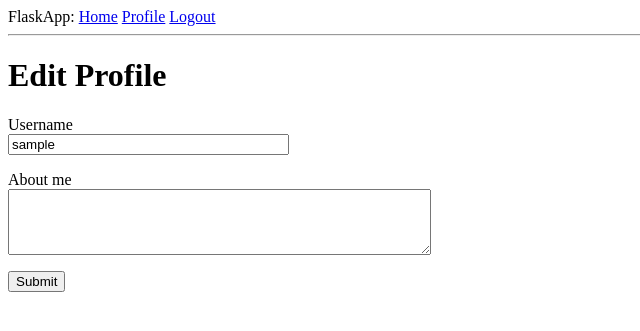
After one commit to damiraminov1/FlaskLearning, a Flask app: page /edit_profile in a window 1280 px wide. The commit adds this page. Shown: the top 331 px of the page, without its empty margins (0-640 px from the left). Run offline with Flask 2, Linux system fonts and the light colour scheme; the visitor is signed in with stand-in values (Sample User, id 1); data comes from the database, SQL or seed files in the repository; both versions use the stored data as it was after the commit.

Commit message:
lesson 6

```diff
--- a/app/forms.py
+++ b/app/forms.py
@@ -2,6 +2,8 @@ from flask_wtf import FlaskForm
 from wtforms import StringField, PasswordField, BooleanField, SubmitField
 from wtforms.validators import ValidationError, DataRequired, Email, EqualTo
 from app.models import User
+from wtforms import StringField, TextAreaField, SubmitField
+from wtforms.validators import DataRequired, Length
 
 
 class LoginForm(FlaskForm):
@@ -27,3 +29,9 @@ class RegistrationForm(FlaskForm):
         user = User.query.filter_by(email=email.data).first()
         if user is not None:
             raise ValidationError('Please use a different email address.')
+
+
+class EditProfileForm(FlaskForm):
+    username = StringField('Username', validators=[DataRequired()])
+    about_me = TextAreaField('About me', validators=[Length(min=0, max=140)])
+    submit = SubmitField('Submit')
--- a/app/models.py
+++ b/app/models.py
@@ -3,6 +3,7 @@ from app import db
 from werkzeug.security import generate_password_hash, check_password_hash
 from flask_login import UserMixin
 from app import login
+from hashlib import md5
 
 
 class User(UserMixin, db.Model):
@@ -11,12 +12,18 @@ class User(UserMixin, db.Model):
     email = db.Column(db.String(120), index=True, unique=True)
     password_hash = db.Column(db.String(128))
     posts = db.relationship('Post', backref='author', lazy='dynamic')
+    about_me = db.Column(db.String(140))
+    last_seen = db.Column(db.DateTime, default=datetime.utcnow)
 
     def set_password(self, password):
         self.password_hash = generate_password_hash(password)
 
     def check_password(self, password):
         return check_password_hash(self.password_hash, password)
+
+    def avatar(self, size):
+        digest = md5(self.email.lower().encode('utf-8')).hexdigest()
+        return 'https://www.gravatar.com/avatar/{}?d=identicon&s={}'.format(digest, size)
 
     def __repr__(self):
         return '<User {}>'.format(self.username)
--- a/app/routes.py
+++ b/app/routes.py
@@ -10,6 +10,8 @@ from flask import request
 from werkzeug.urls import url_parse
 from app import db
 from app.forms import RegistrationForm
+from datetime import datetime
+from app.forms import EditProfileForm
 
 
 @app.route('/')
@@ -70,3 +72,37 @@ def register():
         flash('Congratulations, you are now a registered user!')
         return redirect(url_for('login'))
     return render_template('register.html', title='Register', form=form)
+
+
+@app.route('/user/<username>')
+@login_required
+def user(username):
+    user = User.query.filter_by(username=username).first_or_404()
+    posts = [
+        {'author': user, 'body': 'Test post #1'},
+        {'author': user, 'body': 'Test post #1'}
+    ]
+    return render_template('user.html', user=user, posts=posts)
+
+
+@app.before_request
+def before_request():
+    if current_user.is_authenticated:
+        current_user.last_seen = datetime.utcnow()
+        db.session.commit()
+
+
+@app.route('/edit_profile', methods=['GET', 'POST'])
+@login_required
+def edit_profile():
+    form = EditProfileForm()
+    if form.validate_on_submit():
+        current_user.username = form.username.data
+        current_user.about_me = form.about_me.data
+        db.session.commit()
+        flash('You changes have been saved.')
+        return redirect(url_for('edit_profile'))
+    elif request.method == 'GET':
+        form.username.data = current_user.username
+        form.about_me.data = current_user.about_me
+    return render_template('edit_profile.html', title='Edit Profile', form=form)
--- /dev/null
+++ b/app/templates/_post.html
@@ -0,0 +1,6 @@
+<table>
+    <tr valign="top">
+        <td><img src="{{ post.author.avatar(36) }}"></td>
+        <td>{{ post.author.username  }} says:<br>{{ post.body }}</td>
+    </tr>
+</table>
--- a/app/templates/base.html
+++ b/app/templates/base.html
@@ -13,6 +13,7 @@
             {% if current_user.is_anonymous %}
             <a href="{{url_for('login')}}">Login</a>
             {% else %}
+            <a href="{{url_for('user', username=current_user.username)}}">Profile</a>
             <a href="{{url_for('logout') }}">Logout</a>
             {% endif %}
         </div>
--- /dev/null
+++ b/app/templates/edit_profile.html
@@ -0,0 +1,23 @@
+{% extends "base.html" %}
+
+{% block content %}
+    <h1>Edit Profile</h1>
+    <form action="" method="post">
+          {{ form.hidden_tag() }}
+          <p>
+              {{ form.username.label }}<br>
+              {{ form.username(size=32) }}<br>
+              {% for error in form.username.errors %}
+              <span style="color: red;">[{{ error }}]</span>
+              {% endfor %}
+          </p>
+          <p>
+              {{ form.about_me.label }}<br>
+              {{ form.about_me(cols=50, rows=4) }}<br>
+              {% for error in form.about_me.errors %}
+              <span style="color: red;">[{{ error }}]</span>
+              {% endfor %}
+          </p>
+          <p>{{ form.submit() }}</p>
+    </form>
+{% endblock %}
```
Also changed, not shown: app/templates/user.html (added, +21 -0 lines), migrations/versions/6b3a08ec4794_added_about_me_and_last_seen.py (added, +30 -0 lines), app.db.
